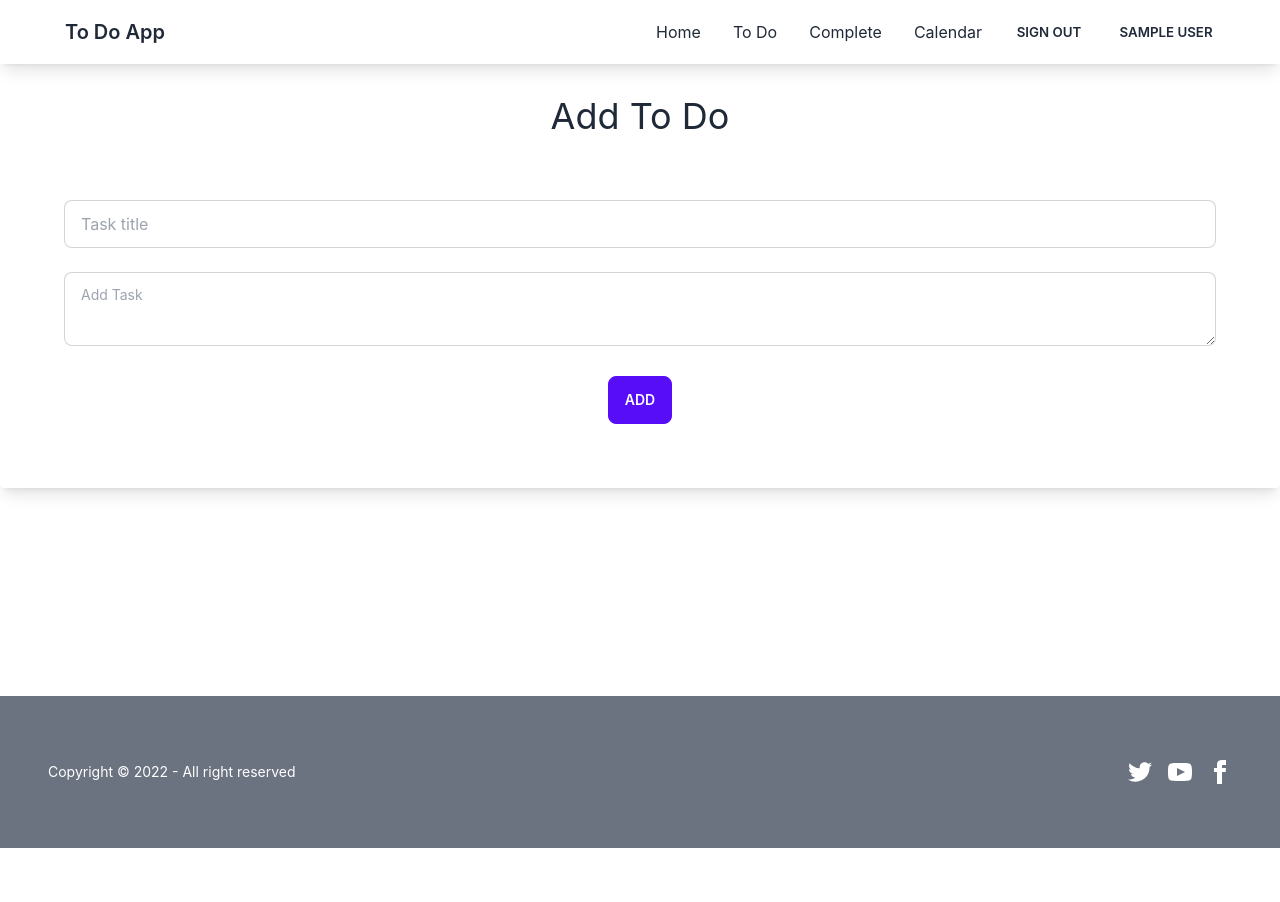
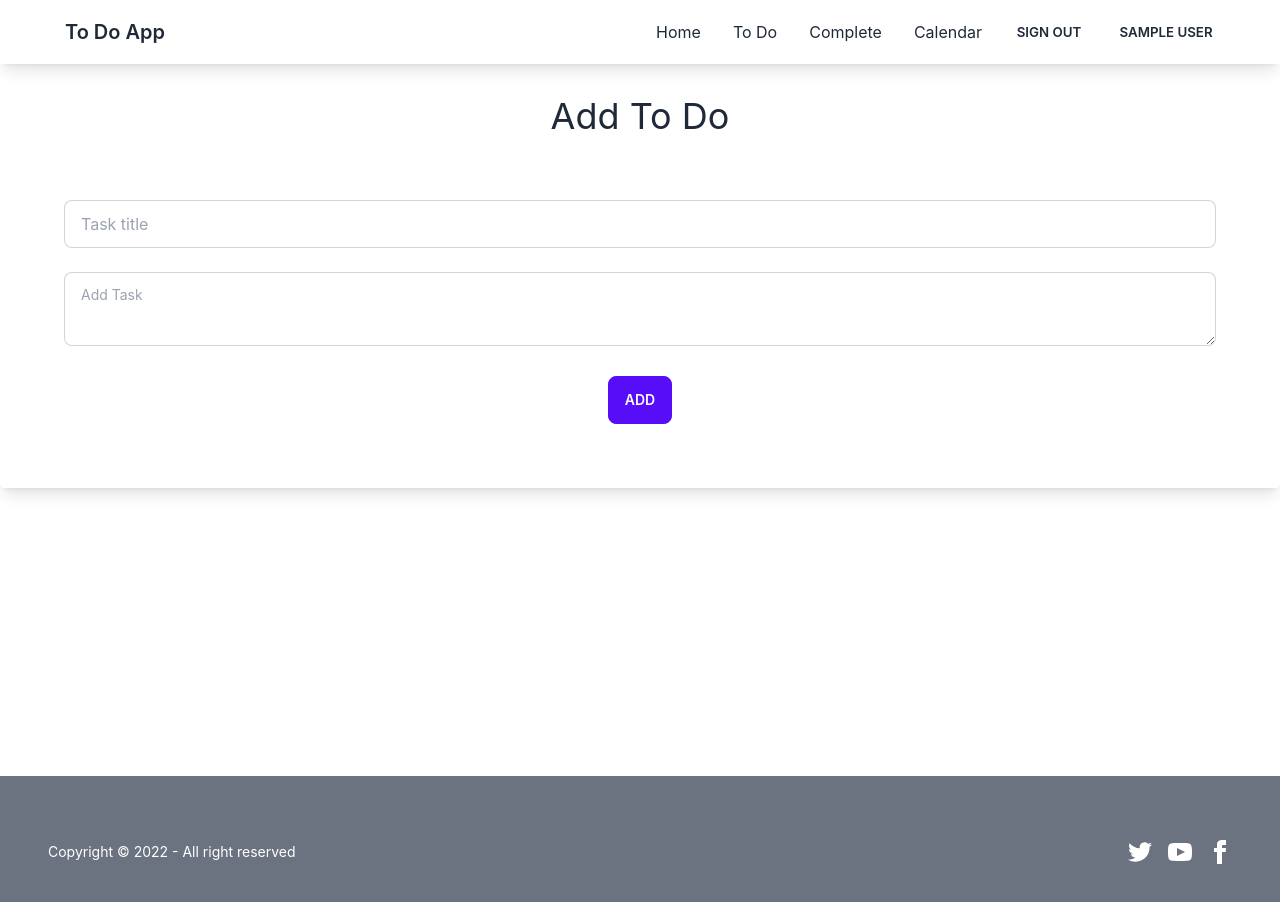
Before and after one commit to shariarHossain23/Todo-App-Client, a React (Create React App) app: page /add-todo in a window 1280 px wide. Shown: the top 902 px of the page. Before the commit the page ends 848 px from the top, so only its background shows below. Built offline with nearby package versions, Linux system fonts and the light colour scheme; no server answers; sample sign-in values are in the browser's storage.

Commit message:
some issue solved

```diff
--- a/src/App.js
+++ b/src/App.js
@@ -6,9 +6,7 @@ import Calander from './Component/Home/Calander';
 import Complete from './Component/Home/Complete';
 import Home from './Component/Home/Home';
 import ToDoList from './Component/Home/ToDoList';
-import Fotter from './Component/Shared/Fotter';
 import Login from './Component/Shared/Login';
-import Navbar from './Component/Shared/Navbar';
 import RequireAuth from './Component/Shared/RequireAuth';
 import Signup from './Component/Shared/Signup';
 
@@ -16,7 +14,7 @@ function App() {
   return (
     <div>
       <ToastContainer/>
-      <Navbar></Navbar>
+
      <Routes>
        <Route path='/'element={<RequireAuth>
         <Home></Home>
@@ -33,7 +31,6 @@ function App() {
        <Route path='/login'element={<Login></Login>}></Route>
        <Route path='/signup'element={<Signup></Signup>}></Route>
      </Routes>
-     <Fotter></Fotter>
     </div>
   );
 }
--- a/src/Component/Home/Calander.js
+++ b/src/Component/Home/Calander.js
@@ -4,13 +4,19 @@ import Calendar from 'react-calendar';
 import './Calendar.css';
 
 import 'react-calendar/dist/Calendar.css';
+import Fotter from "../Shared/Fotter";
+import Navbar from "../Shared/Navbar";
 
 const Calander = () => {
   const [value, onChange] = useState(new Date());
 
   return (
+    <div>
+      <Navbar></Navbar>
     <div className="mt-24 text-center">
        <Calendar  onChange={onChange} value={value} />
+    </div>
+    <Fotter></Fotter>
     </div>
   );
 };
--- a/src/Component/Home/Complete.js
+++ b/src/Component/Home/Complete.js
@@ -2,22 +2,28 @@ import axios from "axios";
 import { useEffect, useState } from "react";
 import { useAuthState } from "react-firebase-hooks/auth";
 import auth from "../../firebase.init";
+import Fotter from "../Shared/Fotter";
+import Navbar from "../Shared/Navbar";
 
 const Complete = () => {
-    const [user] = useAuthState(auth)
-    const [completed,setComplete] = useState([])
+  const [user] = useAuthState(auth);
+  const [completed, setComplete] = useState([]);
 
-    const newElement = completed.filter(c => c.updated)
+  const newElement = completed.filter((c) => c.updated);
   // console.log(newElement);
-    useEffect(()=>{
-        axios.get(`https://calm-spire-98627.herokuapp.com/todocompleted/${user?.email}`)
-        .then(res => {
-            setComplete(res.data)
-        })
-    },[user])
+  useEffect(() => {
+    axios
+      .get(
+        `https://calm-spire-98627.herokuapp.com/todocompleted/${user?.email}`
+      )
+      .then((res) => {
+        setComplete(res.data);
+      });
+  }, [user]);
   return (
     <div>
-            <h1 className="mt-20 text-4xl text-center">Completed Task</h1>
+      <Navbar></Navbar>
+      <h1 className="mt-24 mb-8 text-4xl text-center">Completed Task</h1>
       <div class="overflow-x-auto">
         <table class="table w-full">
           <thead>
@@ -28,19 +34,17 @@ const Complete = () => {
             </tr>
           </thead>
           <tbody>
-        {
-            newElement.map(element =>
+            {newElement.map((element) => (
               <tr>
                 <td className="line-through">{element.name}</td>
                 <td className="line-through">{element.desc}</td>
                 <td>{element.status}</td>
               </tr>
-                )
-        }
-
+            ))}
           </tbody>
         </table>
       </div>
+      <Fotter></Fotter>
     </div>
   );
 };
--- a/src/Component/Home/DisplayTodo.js
+++ b/src/Component/Home/DisplayTodo.js
@@ -32,6 +32,8 @@ const DisplayTodo = () => {
 
 
   return (
+    <div>
+
     <div class="overflow-x-auto mt-16">
       <h1 className="text-4xl mb-16 text-center">To Do List</h1>
       <table class="table w-full">
@@ -53,6 +55,8 @@ const DisplayTodo = () => {
       <Modal task={task} selectTask={selectTask} refetch={refetch}></Modal>
       <EditModal edit={edit} setEdit={setEdit} refetch={refetch}></EditModal>
     </div>
+
+    </div>
   );
 };
 
--- a/src/Component/Home/Home.js
+++ b/src/Component/Home/Home.js
@@ -1,9 +1,16 @@
+import Fotter from '../Shared/Fotter';
+import Navbar from '../Shared/Navbar';
 import DisplayTodo from './DisplayTodo';
 
 const Home = () => {
     return (
+
+        <div>
+            <Navbar></Navbar>
         <div className='px-12 mt-20'>
            <DisplayTodo></DisplayTodo>
+        </div>
+        <Fotter></Fotter>
         </div>
     );
 };
--- a/src/Component/Home/ToDoList.js
+++ b/src/Component/Home/ToDoList.js
@@ -4,6 +4,8 @@ import { useAuthState } from "react-firebase-hooks/auth";
 import { useForm } from "react-hook-form";
 import { toast } from "react-toastify";
 import auth from "../../firebase.init";
+import Fotter from "../Shared/Fotter";
+import Navbar from "../Shared/Navbar";
 
 const ToDoList = () => {
   const {
@@ -51,6 +53,8 @@ const ToDoList = () => {
 
 
   return (
+    <div>
+      <Navbar></Navbar>
     <div className="mt-24 ">
         <h1 className="text-center text-4xl ">Add To Do</h1>
       <form onKeyPress={handleKeyPress} onSubmit={submitData} className=" text-center shadow-lg p-16 rounded">
@@ -67,6 +71,8 @@ const ToDoList = () => {
        <button class="btn btn-primary max-w-md">Add</button>
       </form>
     </div>
+    <Fotter></Fotter>
+    </div>
   );
 };
 
--- a/src/Component/Shared/Fotter.js
+++ b/src/Component/Shared/Fotter.js
@@ -1,7 +1,7 @@
 
 const Fotter = () => {
   return (
-    <footer class="mt-52 footer items-center p-4 bg-gray-500 px-12 py-16 text-neutral-content">
+    <footer class="mt-72 footer items-center p-4 bg-gray-500 px-12 py-16 text-neutral-content">
       <div class="items-center grid-flow-col">
         <p>Copyright © 2022 - All right reserved</p>
       </div>
```
Lines whose indentation alone changed are shown as unchanged.
